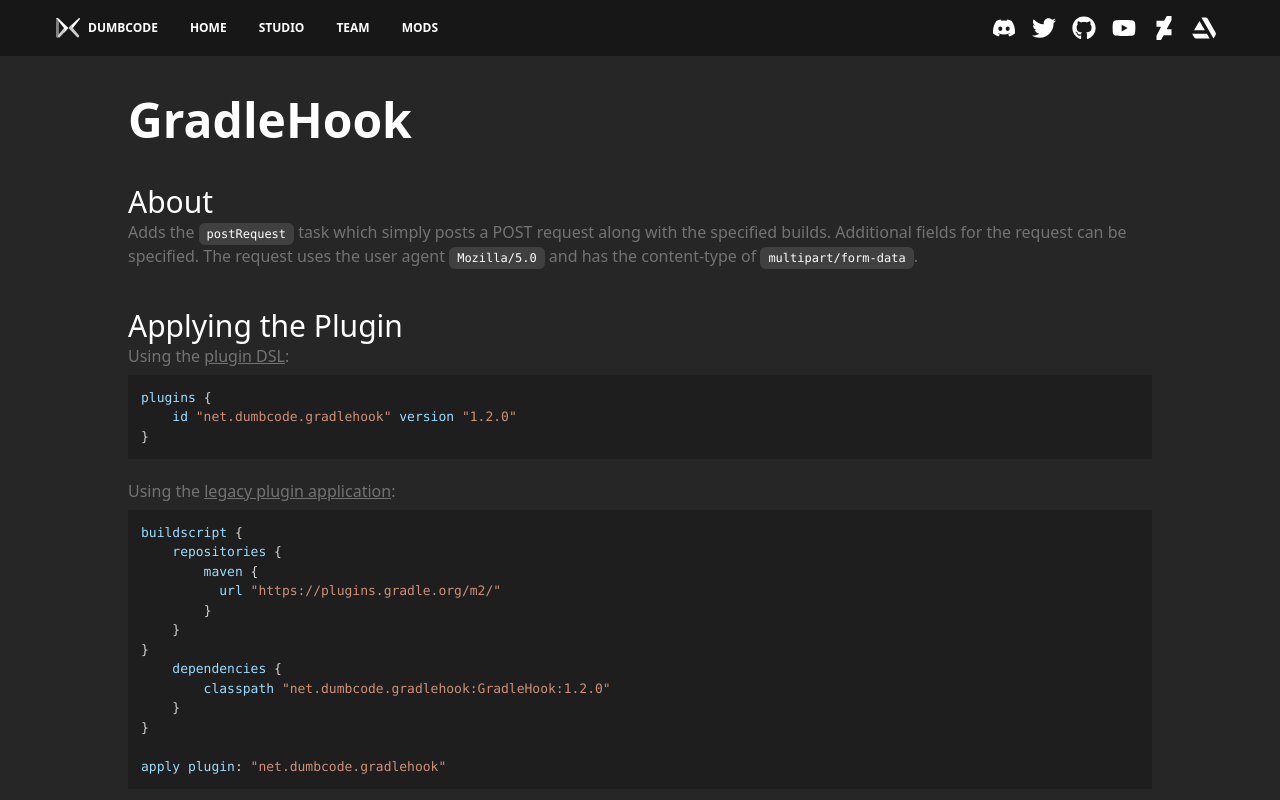
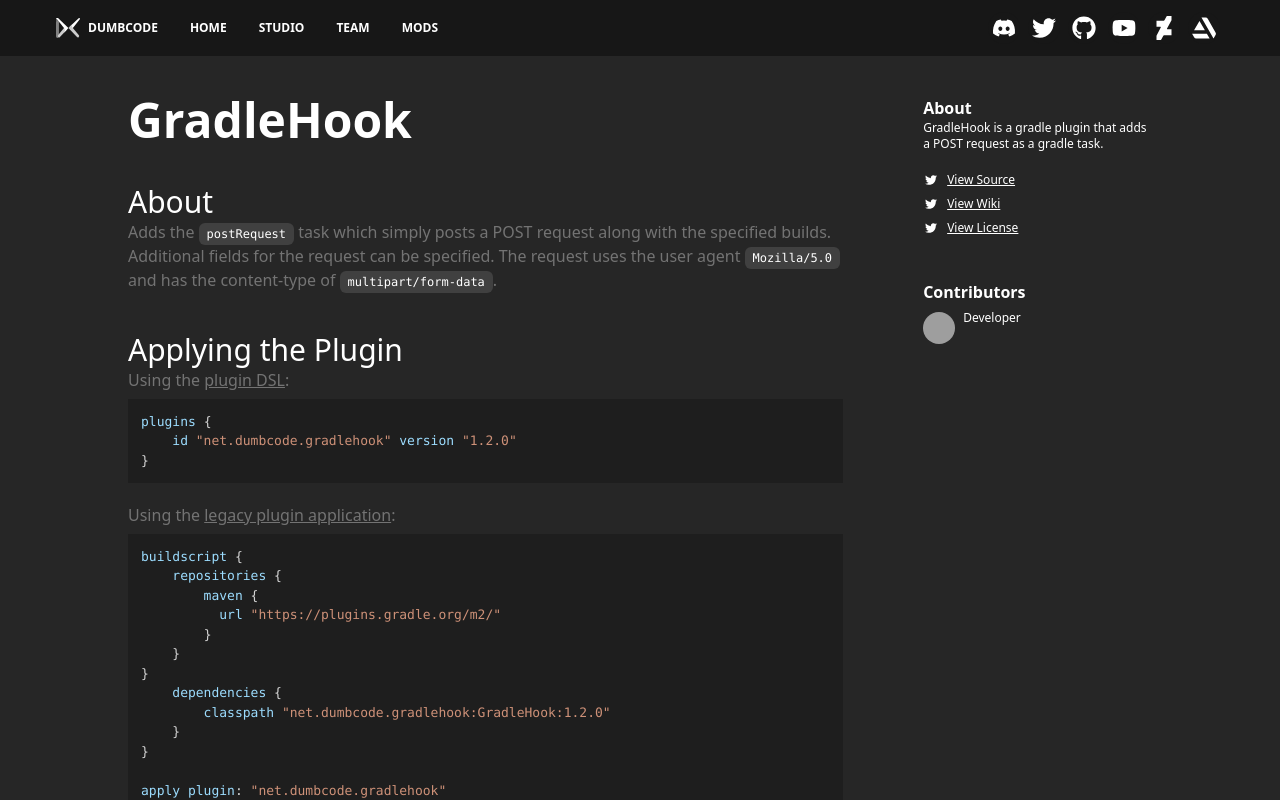
Before and after one commit to Nyfaria/DumbCode-Website, a Next.js app: page /mods/gradlehook in a window 1280 px wide. Shown: the top 800 px of the page. Built offline with nearby package versions, Linux system fonts and the light colour scheme; grey boxes are pictures that could not be loaded.

Commit message:
Add modinfo sidebar

```diff
--- /dev/null
+++ b/components/ModInfoSidebar.tsx
@@ -0,0 +1,61 @@
+import { ModInfoType } from "../data/modData";
+import { allMembers } from "../data/team";
+import { SvgTwitter } from "./Icons";
+
+export type ModContributorType = {name: string, role: string}
+
+const ModInfoSidebar = ({ members, modInfo }: { members: ModContributorType[], modInfo: ModInfoType }) => {
+
+    return (
+        <div className="w-96 bg-transparent text-white sticky">
+            <h2 className="font-semibold pt-10">About</h2>
+            <p className="text-xs pb-4">{ modInfo.description }</p>
+            <div className="flex flex-row">
+                <SvgTwitter className="w-4 h-4 pt-1 mt-0.5" />
+                <a target="_blank" href={modInfo.source} className="text-xs ml-2 py-1 underline">View Source</a>
+            </div>
+            <div className="flex flex-row">
+                <SvgTwitter className="w-4 h-4 pt-1 mt-0.5" />
+                <a target="_blank" href={modInfo.wiki} className="text-xs ml-2 py-1 underline">View Wiki</a>
+            </div>
+            <div className="flex flex-row">
+                <SvgTwitter className="w-4 h-4 pt-1 mt-0.5" />
+                <a target="_blank" href={modInfo.license} className="text-xs ml-2 py-1 underline">View License</a>
+            </div>
+            <div className={ modInfo.download || "hidden"}>
+                <h2 className="font-semibold pt-10">Get the mod</h2>
+                <a target="_blank" href={modInfo.download} className="flex flex-row bg-blue-400 hover:bg-blue-500 rounded-md justify-center p-1.5 text-xs">
+                    <SvgTwitter className="w-4 h-4 mr-2" />
+                    Download
+                </a>
+            </div>
+            <div>
+                <h2 className="font-semibold pt-10">Contributors</h2>
+                <div>
+                    {members.map((member, key) => <ContributorTag key={ member.name + key } member={member.name} role={member.role} />)}
+                </div>
+            </div>
+        </div>
+    );
+}
+
+const ContributorTag = ({ member, role }: { member: string, role: string }) => {
+
+    if (member === undefined) return(<></>);
+
+    const memberData = allMembers.find(element => element.name.toLowerCase() === member.toLowerCase());
+    const name = memberData?.name;
+    const imageName = memberData?.imageName;
+
+    return (
+        <div className="flex flex-row my-1">
+            <div className="h-8 w-8 mt-1 aspect-square rounded-full bg-center bg-cover mr-2" style={{ backgroundImage: `url("/images/people/${imageName}")` }}></div>
+            <div>
+                <p className="text-xs mt-0.5 underline">{name}</p>
+                <p className="text-xs">{role.charAt(0).toUpperCase() + role.slice(1)}</p>
+            </div>
+        </div>
+    );
+}
+
+export default ModInfoSidebar;
--- /dev/null
+++ b/data/modData.ts
@@ -0,0 +1,9 @@
+export type ModInfoType = {source: string, wiki: string, license: string, description: string, download: string}
+
+export const gradleHookInfo: ModInfoType = {
+    description: "GradleHook is a gradle plugin that adds a POST request as a gradle task.",
+    source: "https://github.com/Dumb-Code/GradleHook",
+    wiki: "https://github.com/Dumb-Code/GradleHook/blob/master/README.md",
+    license: "https://github.com/Dumb-Code/GradleHook/blob/master/LICENSE",
+    download: ""
+}
--- a/data/team.ts
+++ b/data/team.ts
@@ -1,6 +1,6 @@
 export type SocialsTpye = { platform: string, link: string }
 export type PrimaryMemberType = { name: string, imageName: string, bio: string, roles: string[], socials: SocialsTpye[] }
-export type MemberType = { name: string, imageName: string, roles: string[], socials: SocialsTpye[] }
+export type CurrentMemberType = { name: string, imageName: string, roles: string[], socials: SocialsTpye[] }
 export type PastMembersType = { name: string, imageName: string }
 
 export const primaryMembers: PrimaryMemberType[] = [
@@ -8,27 +8,27 @@ export const primaryMembers: PrimaryMemberType[] = [
         "name": "NeusFear",
         "imageName": "neusfear.png",
         "bio": "NeusFear is the team's Web frontend Developer, their main contributions to the team are the design of the DumbCode Studio, the websites, among various asset contributions for the Project Nublar Mod",
-        "roles": [ "programmer", "web_developer" ],
+        "roles": ["programmer", "web_developer"],
         "socials": [
-            { "platform": "discord", "link": "NeusFear#5173"},
-            { "platform": "twitter", "link": "https://twitter.com/NeusFear"},
-            { "platform": "github", "link": "https://github.com/NeusFear"},
-            { "platform": "youtube", "link": "https://www.youtube.com/channel/UCVNgt2sHMnhpIveeKeSAyVQ"},
-            { "platform": "artstation", "link": "https://www.artstation.com/neusfear"},
-            { "platform": "deviantart", "link": "https://www.deviantart.com/neusfear"}
+            { "platform": "discord", "link": "NeusFear#5173" },
+            { "platform": "twitter", "link": "https://twitter.com/NeusFear" },
+            { "platform": "github", "link": "https://github.com/NeusFear" },
+            { "platform": "youtube", "link": "https://www.youtube.com/channel/UCVNgt2sHMnhpIveeKeSAyVQ" },
+            { "platform": "artstation", "link": "https://www.artstation.com/neusfear" },
+            { "platform": "deviantart", "link": "https://www.deviantart.com/neusfear" }
         ]
     }
 ]
 
-export const members: MemberType[] = [
+export const currentMembers: CurrentMemberType[] = [
     {
         "name": "Sindavar",
         "imageName": "sindavar.png",
-        "roles": [ "texture_artist" ],
+        "roles": ["texture_artist"],
         "socials": [
-            { "platform": "discord", "link": "Sindavar#0303"},
-            { "platform": "twitter", "link": "https://twitter.com/sindavar33"},
-            { "platform": "github", "link": "https://github.com/Sindavar"}
+            { "platform": "discord", "link": "Sindavar#0303" },
+            { "platform": "twitter", "link": "https://twitter.com/sindavar33" },
+            { "platform": "github", "link": "https://github.com/Sindavar" }
         ]
     }
 ]
@@ -39,3 +39,9 @@ export const pastMembers: PastMembersType[] = [
         "imageName": "cody.png"
     }
 ]
+
+export const allMembers: PrimaryMemberType[] | CurrentMemberType[] | PastMembersType[] = [...primaryMembers, ...currentMembers, ...pastMembers];
+
+export const gradleHookContributors = [
+    { name: "wynprice", role: "developer" }
+];
--- a/pages/mods/gradlehook.tsx
+++ b/pages/mods/gradlehook.tsx
@@ -2,15 +2,20 @@ import Prism from "prismjs";
 import React, { useEffect } from "react";
 import Footer from "../../components/Footer";
 import Header from "../../components/Header";
+import ModInfoSidebar from "../../components/ModInfoSidebar";
 import Navbar from "../../components/Navbar";
 import { additionalTasks, fields, legacyPluginApplication, messageFirstOption, pluginDSL, simplePlugin } from "../../data/gradlehookexamples";
+import { gradleHookInfo } from "../../data/modData";
+import { gradleHookContributors } from "../../data/team";
 
 const GradleHookPage = () => {
     return (
-        <div className="overflow-x-hidden">
+        <div className="h-screen overflow-x-hidden bg-neutral-800">
             <Header pageName="GradleHook Mod" />
             <Navbar />
-            <section className="w-screen bg-neutral-800 pt-10 overflow-hidden px-10 lg:px-32 2xl:px-60">
+            <div className="flex flex-col md:flex-row-reverse px-10 lg:px-32 2xl:px-60">
+                <ModInfoSidebar members={gradleHookContributors} modInfo={ gradleHookInfo } />
+                <section className="w-screen bg-neutral-800 pt-10 overflow-hidden pr-20 2xl:pr-20">
                     <h1 className="text-5xl font-semibold text-white">GradleHook</h1>
 
                     <section className="mt-10">
@@ -74,14 +79,15 @@ const GradleHookPage = () => {
                     </section>
 
                 </section>
+            </div>
             <Footer />
         </div>
     );
 }
 
-const Code = ({children}: {children: React.ReactNode}) => {
+const Code = ({ children }: { children: React.ReactNode }) => {
     return (
-        <code className="bg-neutral-700 rounded-md py-1 px-2 text-white text-xs">{ children }</code>
+        <code className="bg-neutral-700 rounded-md py-1 px-2 text-white text-xs">{children}</code>
     );
 }
 
--- a/pages/team.tsx
+++ b/pages/team.tsx
@@ -2,7 +2,7 @@ import Footer from "../components/Footer";
 import Header from "../components/Header";
 import { SvgArtstation, SvgDeviantart, SvgDiscord, SvgGithub, SvgTwitter, SvgYoutube } from "../components/Icons";
 import Navbar from "../components/Navbar";
-import { members, MemberType, pastMembers, PastMembersType, primaryMembers, PrimaryMemberType } from "../data/team";
+import { currentMembers, CurrentMemberType, pastMembers, PastMembersType, primaryMembers, PrimaryMemberType } from "../data/team";
 
 const TeamPage = () => {
 
@@ -20,7 +20,7 @@ const TeamPage = () => {
                 {primaryMembers.map((member, key) => <PrimaryMemberCard key={key} member={member} />)}
             </div>
             <div className="bg-neutral-900 bg-opacity-50 px-10 grid grid-cols-5 grid-flow-row">
-                {members.map((member, key) => <MemberCard key={key} member={member} />)}
+                {currentMembers.map((member, key) => <MemberCard key={key} member={member} />)}
             </div>
             <div className="bg-neutral-800 px-10">
                 <section className="w-screen bg-neutral-800 pt-10 overflow-hidden">
@@ -61,7 +61,7 @@ const PrimaryMemberCard = ({ member }: { member: PrimaryMemberType }) => {
     );
 }
 
-const MemberCard = ({ member }: { member: MemberType }) => {
+const MemberCard = ({ member }: { member: CurrentMemberType }) => {
 
     return (
         <div className="w-full mt-10 px-4 mb-10">
```
Lines whose indentation alone changed are shown as unchanged.
